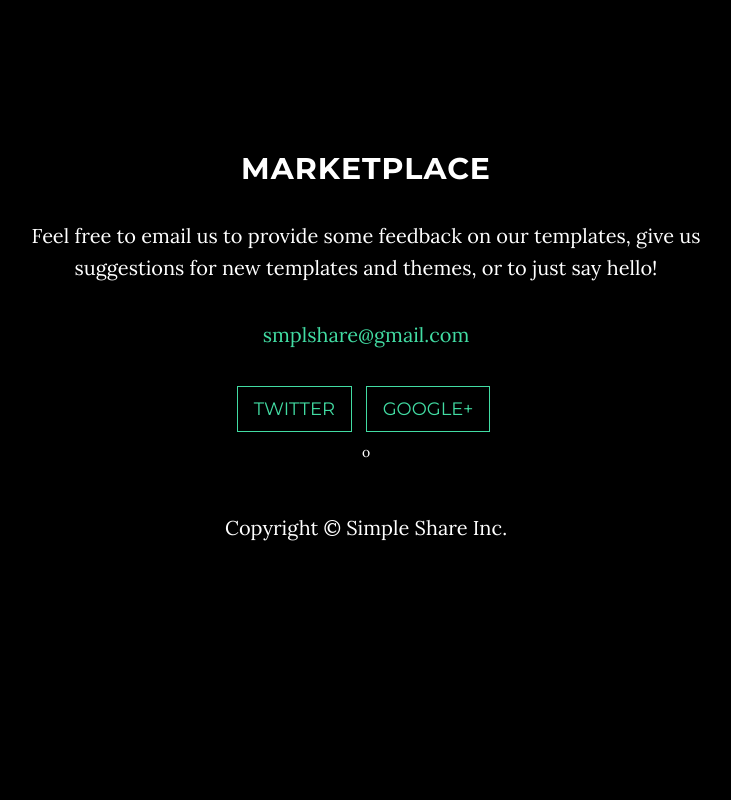
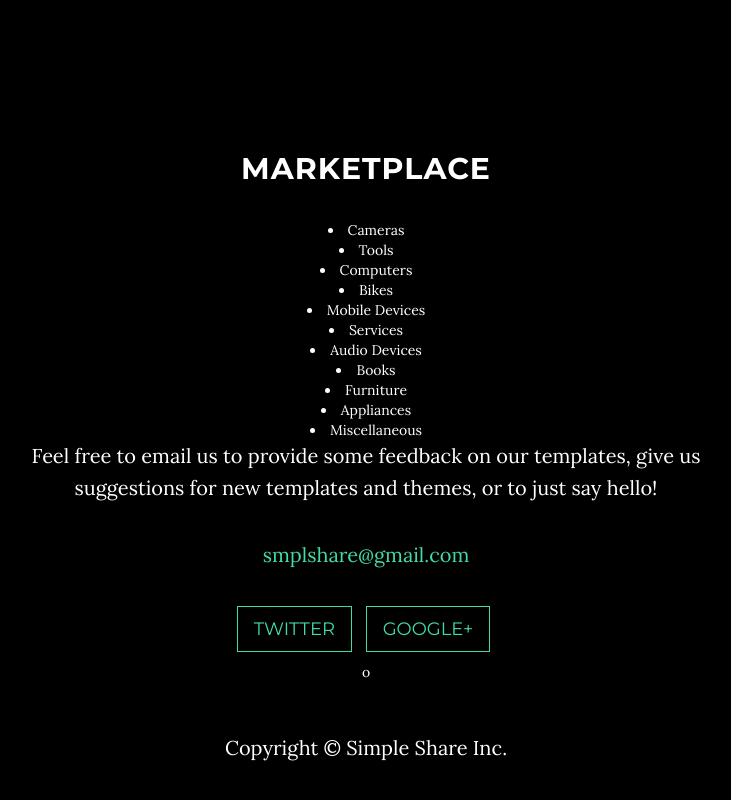
Before and after one commit to smplshare/smplshare.github.io, a website: page index.html in a window 1280 px wide. Shown: the part 2190-2990 px from the top of the page, without its empty margins (274-1005 px from the left). Before the commit the page ends 2784 px from the top, so only its background shows below. Drawn offline with nearby package versions, Linux system fonts and the light colour scheme; some packages are replaced by stand-ins of ours.

Commit message:
seventh commit

```diff
--- a/index.html
+++ b/index.html
@@ -122,6 +122,19 @@
         <div class="row">
             <div class="col-lg-8 col-lg-offset-2">
                 <h2>Marketplace</h2>
+                <li>Cameras</li>
+                <li>Tools</li>
+                <li>Computers</li>
+                <li>Bikes</li>
+                <li>Mobile Devices</li>
+                <li>Services</li>
+                <li>Audio Devices</li>
+                <li>Books</li>
+                <li>Furniture</li>
+                <li>Appliances</li>
+                <li>Miscellaneous</li>
+
+
                 <p>Feel free to email us to provide some feedback on our templates, give us suggestions for new templates and themes, or to just say hello!</p>
                 <p><a href="mailto:feedback@startbootstrap.com">smplshare@gmail.com</a>
                 </p>
```
